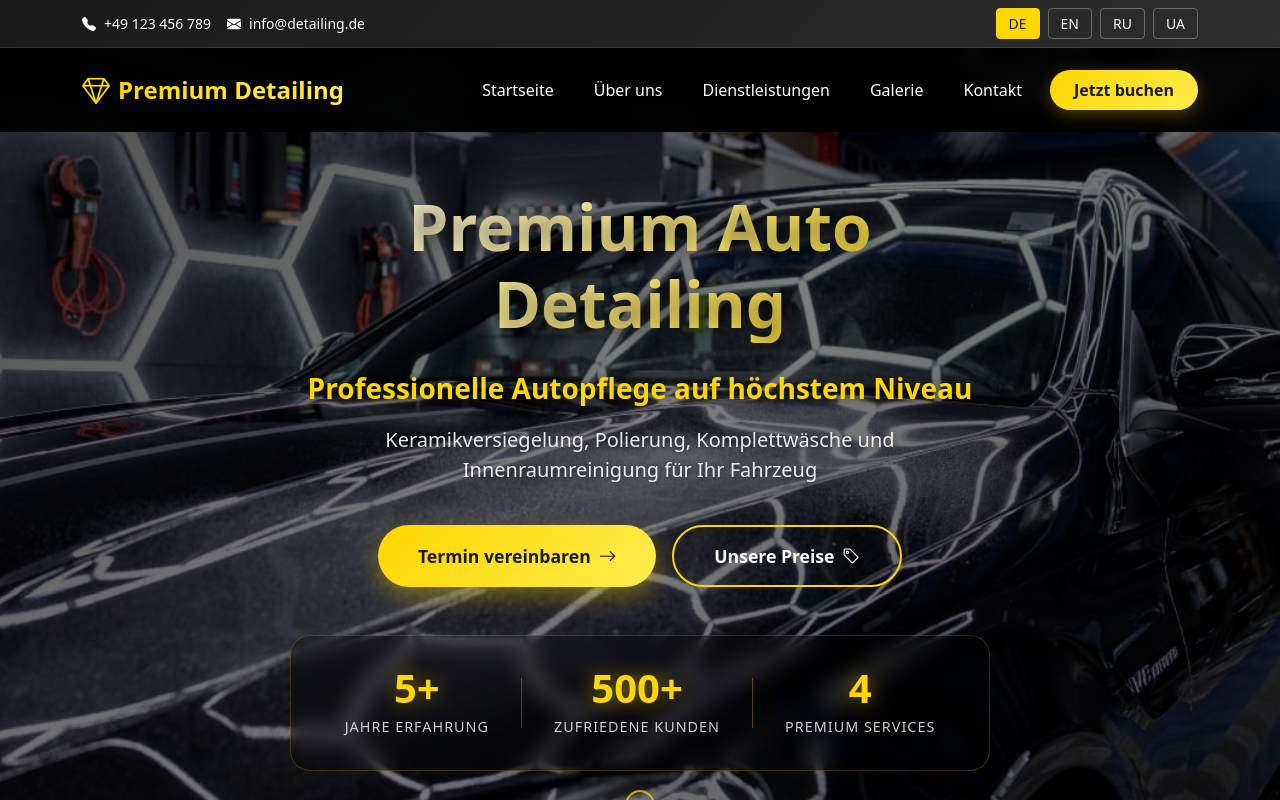
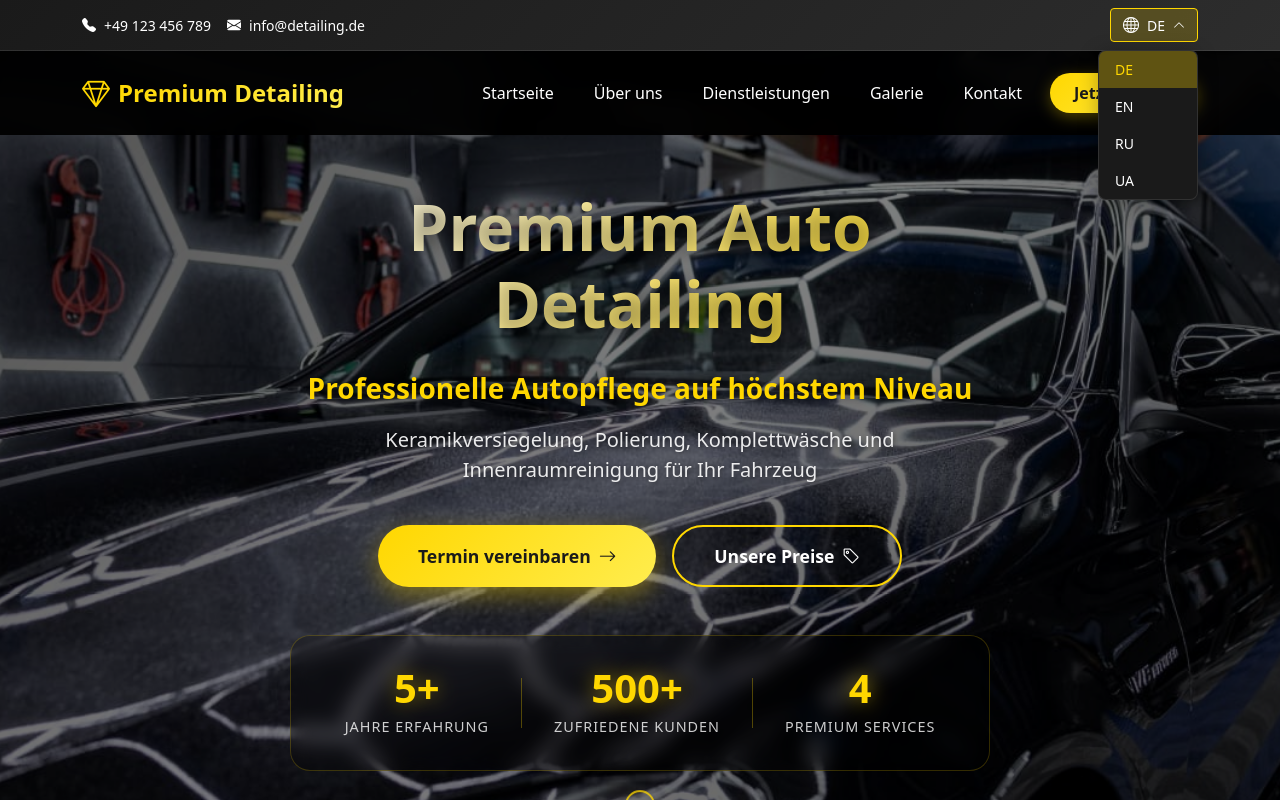
Before and after one commit to GoldenSpade/car-detailing, a Vue app: page / in a window 1280 px wide. Both pictures are taken after a click on the button "DE". Shown: the top 800 px of the page. Built offline with nearby package versions, Linux system fonts and the light colour scheme.

Commit message:
Fix top-bar language select

```diff
--- a/src/components/Header.vue
+++ b/src/components/Header.vue
@@ -14,14 +14,25 @@
           </div>
           <div class="language-switcher">
             <button
-              v-for="lang in languages"
-              :key="lang.code"
-              @click="changeLanguage(lang.code)"
-              class="lang-btn"
-              :class="{ active: currentLocale === lang.code }"
+              @click="toggleLanguageDropdown"
+              class="lang-dropdown-btn"
+              :class="{ active: isLanguageDropdownOpen }"
             >
-              {{ lang.label }}
+              <i class="bi bi-globe"></i>
+              <span>{{ currentLanguage.label }}</span>
+              <i class="bi bi-chevron-down"></i>
             </button>
+            <div v-if="isLanguageDropdownOpen" class="lang-dropdown">
+              <button
+                v-for="lang in languages"
+                :key="lang.code"
+                @click="changeLanguage(lang.code)"
+                class="lang-dropdown-item"
+                :class="{ active: currentLocale === lang.code }"
+              >
+                {{ lang.label }}
+              </button>
+            </div>
           </div>
         </div>
       </div>
@@ -91,6 +102,7 @@ const { locale } = useI18n()
 
 const isScrolled = ref(false)
 const isMenuOpen = ref(false)
+const isLanguageDropdownOpen = ref(false)
 
 const languages = [
   { code: 'de', label: 'DE' },
@@ -101,9 +113,18 @@ const languages = [
 
 const currentLocale = computed(() => locale.value)
 
+const currentLanguage = computed(() => {
+  return languages.find((lang) => lang.code === currentLocale.value) || languages[0]
+})
+
+const toggleLanguageDropdown = () => {
+  isLanguageDropdownOpen.value = !isLanguageDropdownOpen.value
+}
+
 const changeLanguage = (lang) => {
   locale.value = lang
   localStorage.setItem('locale', lang)
+  isLanguageDropdownOpen.value = false
 }
 
 const toggleMenu = () => {
@@ -129,8 +150,14 @@ const handleScroll = () => {
 
 const handleClickOutside = (event) => {
   const navbar = event.target.closest('.navbar')
+  const langSwitcher = event.target.closest('.language-switcher')
+
   if (!navbar && isMenuOpen.value) {
     isMenuOpen.value = false
+  }
+
+  if (!langSwitcher && isLanguageDropdownOpen.value) {
+    isLanguageDropdownOpen.value = false
   }
 }
 
@@ -173,11 +200,10 @@ onUnmounted(() => {
 
 /* Language Switcher */
 .language-switcher {
-  display: flex;
-  gap: 0.5rem;
+  position: relative;
 }
 
-.lang-btn {
+.lang-dropdown-btn {
   background: transparent;
   border: 1px solid rgba(255, 255, 255, 0.3);
   color: #fff;
@@ -187,17 +213,69 @@ onUnmounted(() => {
   transition: all 0.3s ease;
   font-weight: 500;
   font-size: 0.875rem;
+  display: flex;
+  align-items: center;
+  gap: 0.5rem;
 }
 
-.lang-btn:hover {
+.lang-dropdown-btn:hover {
   background: rgba(255, 215, 0, 0.2);
   border-color: #ffd700;
 }
 
-.lang-btn.active {
-  background: #ffd700;
+.lang-dropdown-btn.active {
+  background: rgba(255, 215, 0, 0.2);
   border-color: #ffd700;
-  color: #1a1a1a;
+}
+
+.lang-dropdown-btn i:first-child {
+  font-size: 1rem;
+}
+
+.lang-dropdown-btn i:last-child {
+  font-size: 0.75rem;
+  transition: transform 0.3s ease;
+}
+
+.lang-dropdown-btn.active i:last-child {
+  transform: rotate(180deg);
+}
+
+.lang-dropdown {
+  position: absolute;
+  top: calc(100% + 0.5rem);
+  right: 0;
+  background: #1a1a1a;
+  border: 1px solid rgba(255, 255, 255, 0.1);
+  border-radius: 8px;
+  overflow: hidden;
+  min-width: 100px;
+  box-shadow: 0 4px 20px rgba(0, 0, 0, 0.3);
+  z-index: 1001;
+}
+
+.lang-dropdown-item {
+  width: 100%;
+  background: transparent;
+  border: none;
+  color: #fff;
+  padding: 0.5rem 1rem;
+  cursor: pointer;
+  transition: all 0.3s ease;
+  font-weight: 500;
+  font-size: 0.875rem;
+  text-align: left;
+  display: block;
+}
+
+.lang-dropdown-item:hover {
+  background: rgba(255, 215, 0, 0.2);
+  color: #ffd700;
+}
+
+.lang-dropdown-item.active {
+  background: rgba(255, 215, 0, 0.3);
+  color: #ffd700;
 }
 
 /* Main Navigation */
```
Also changed, not shown: public/favicon.png.
